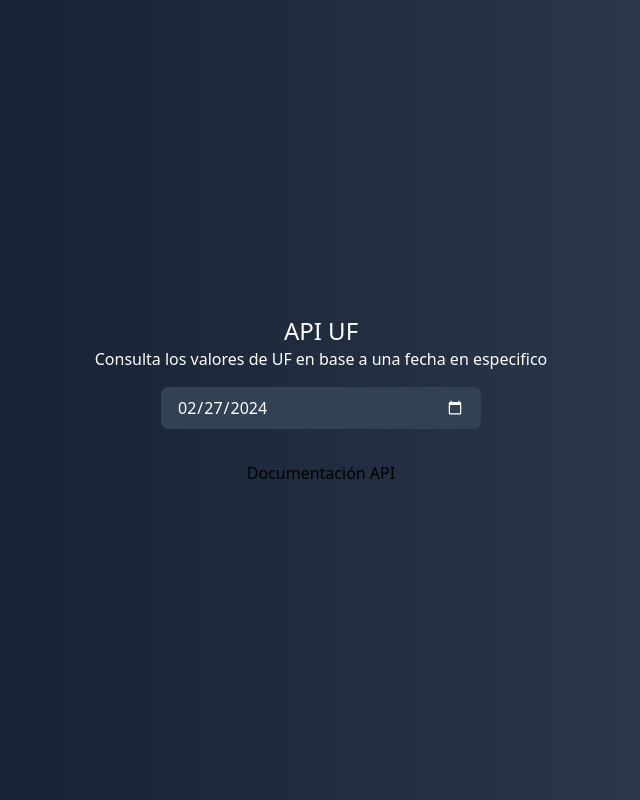
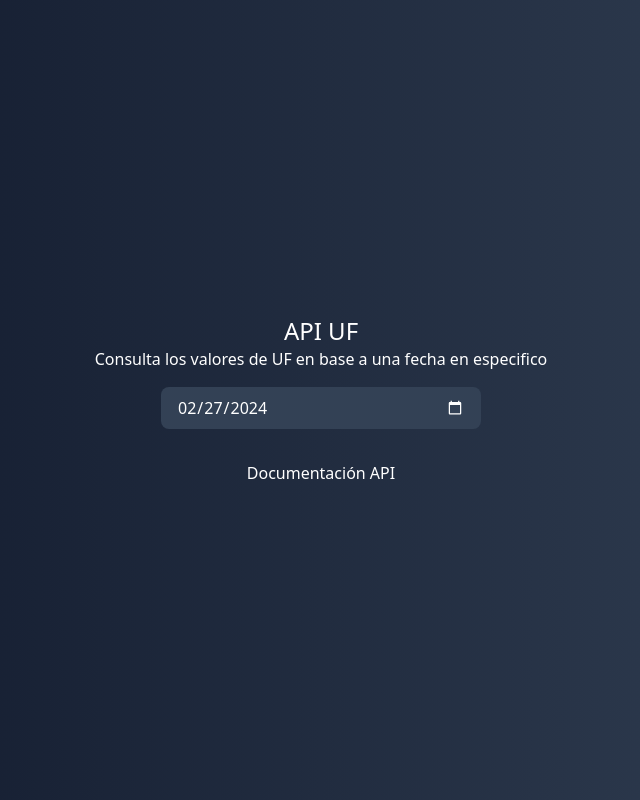
Before and after one commit to flaancs/api_uf_frontend, a Next.js app: page / in a window 1280 px wide. Shown: the whole page, without its empty margins (319-959 px from the left). Built offline with nearby package versions, Linux system fonts and the light colour scheme; no server answers.

Commit message:
chore: add text-white class

```diff
--- a/app/page.tsx
+++ b/app/page.tsx
@@ -17,7 +17,7 @@ export default function Home() {
         <Link
           href={`${BACKEND_URL}docs`}
           title="Documentación API UF"
-          className="mt-4"
+          className="mt-4 text-white"
         >
           Documentación API
         </Link>
```
